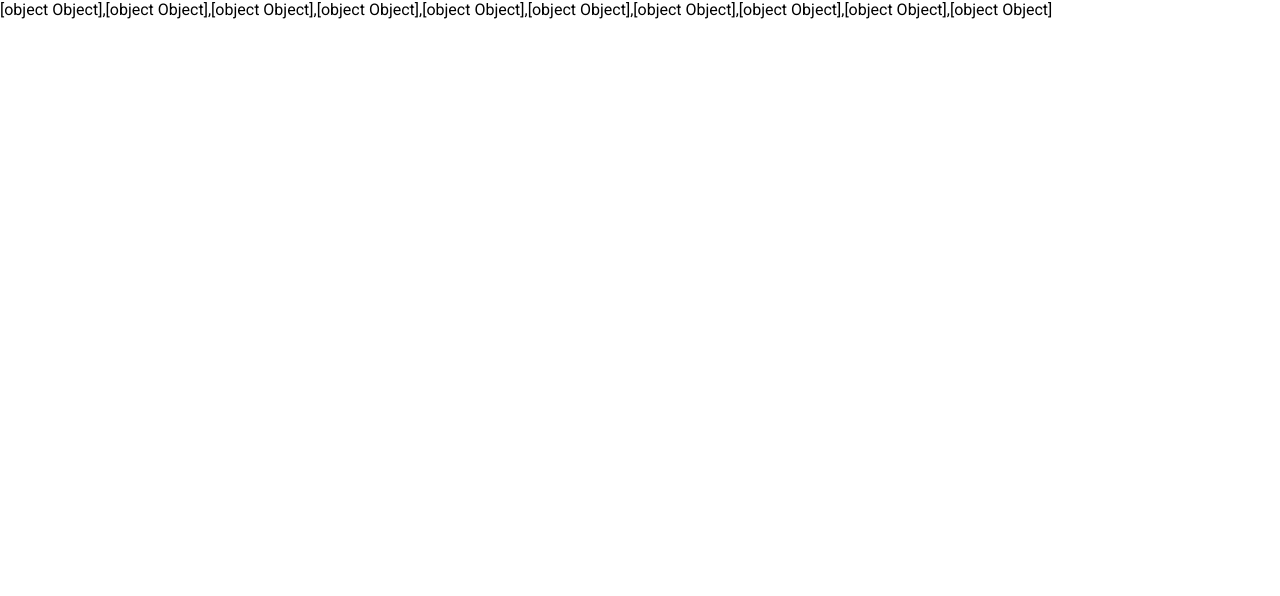
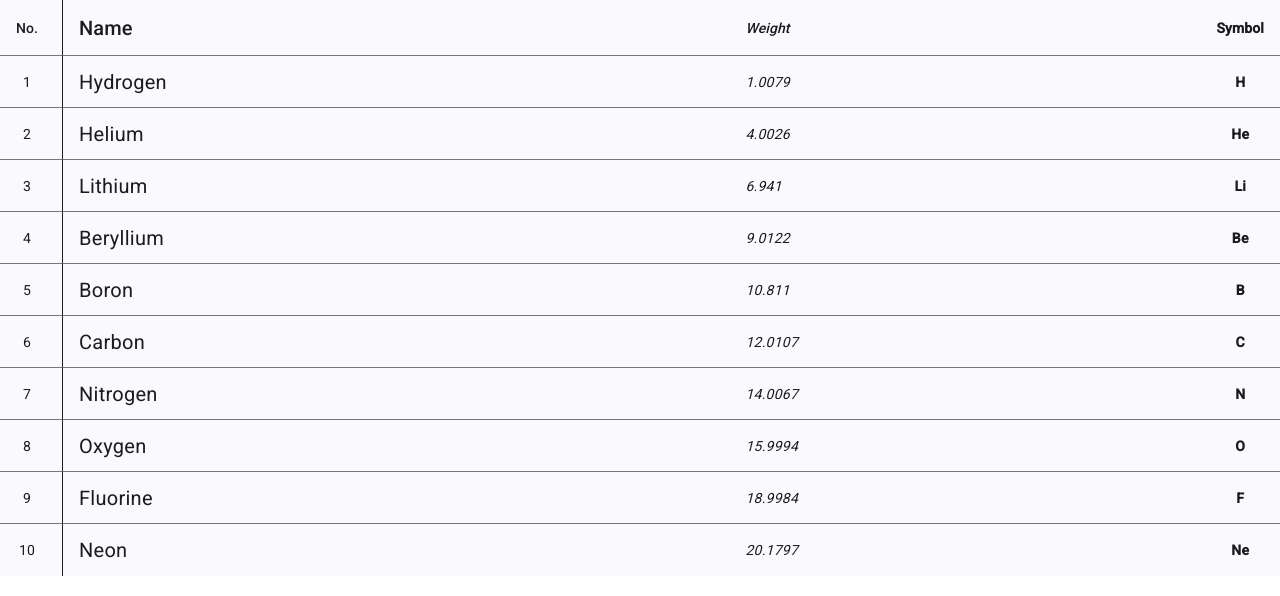
Before and after one commit to vladboisa/Task-View-Elements-in-Table, an Angular app: page / in a window 1280 px wide. Shown: the top 596 px of the page. Built offline with nearby package versions, Linux system fonts and the light colour scheme.

Commit message:
feat: implement matTable with dataSource

```diff
--- a/src/app/components/table-view/table-view.component.html
+++ b/src/app/components/table-view/table-view.component.html
@@ -1,5 +1,25 @@
 @if (dataElements().length ===0) {
 <div class="loader"></div>
 } @else {
-{{dataElements()}}
+<table mat-table [dataSource]="dataElements()">
+  <ng-container matColumnDef="position">
+    <th mat-header-cell *matHeaderCellDef> No. </th>
+    <td mat-cell *matCellDef="let element"> {{element.position}} </td>
+  </ng-container>
+  <ng-container matColumnDef="name">
+    <th mat-header-cell *matHeaderCellDef> Name </th>
+    <td mat-cell *matCellDef="let element"> {{element.name}} </td>
+  </ng-container>
+  <ng-container matColumnDef="weight">
+    <th mat-header-cell *matHeaderCellDef> Weight </th>
+    <td mat-cell *matCellDef="let element"> {{element.weight}} </td>
+  </ng-container>
+  <ng-container matColumnDef="symbol">
+    <th mat-header-cell *matHeaderCellDef> Symbol </th>
+    <td mat-cell *matCellDef="let element"> {{element.symbol}} </td>
+  </ng-container>
+
+  <tr mat-header-row *matHeaderRowDef="displayedColumns"></tr>
+  <tr mat-row *matRowDef="let row; columns: displayedColumns;"></tr>
+</table>
 }
--- a/src/app/components/table-view/table-view.component.scss
+++ b/src/app/components/table-view/table-view.component.scss
@@ -1,5 +1,5 @@
 .loader {
-    display: flex;
+  display: flex;
   margin:auto;
   left:0;
   right:0;
@@ -29,3 +29,29 @@
   83.33%{transform: translate( 37.5%) rotate(270deg)}
   100%  {transform: translate( 37.5%) rotate(360deg)}
 }
+table {
+  width: 100%;
+}
+.mat-column {
+  &-position {
+  width: 32px;
+  border-right: 1px solid currentColor;
+  padding-right: 24px;
+  text-align: center;
+}
+
+&-name {
+  padding-left: 16px;
+  font-size: 20px;
+}
+
+&-weight {
+  font-style: italic;
+}
+
+&-symbol {
+  width: 32px;
+  text-align: center;
+  font-weight: bold;
+}
+}
--- a/src/app/components/table-view/table-view.component.ts
+++ b/src/app/components/table-view/table-view.component.ts
@@ -2,11 +2,12 @@ import { PeriodicElement } from './../../models/api.model';
 import { ChangeDetectionStrategy, Component, inject } from '@angular/core';
 import { CommonModule } from '@angular/common';
 import { DataSourceStore } from '../../store/data-source.service';
+import { MatTableModule } from '@angular/material/table';
 
 @Component({
   selector: 'app-table-view',
   standalone: true,
-  imports: [CommonModule],
+  imports: [CommonModule, MatTableModule],
   templateUrl: './table-view.component.html',
   styleUrl: './table-view.component.scss',
   changeDetection: ChangeDetectionStrategy.OnPush,
@@ -16,6 +17,8 @@ export class TableViewComponent {
 
   dataElements = this.dataSource.computedDataElements;
 
+  displayedColumns: string[] = ['position', 'name', 'weight', 'symbol'];
+
   ngOnInit() {
     this.dataSource.loadDataElements();
   }
```
